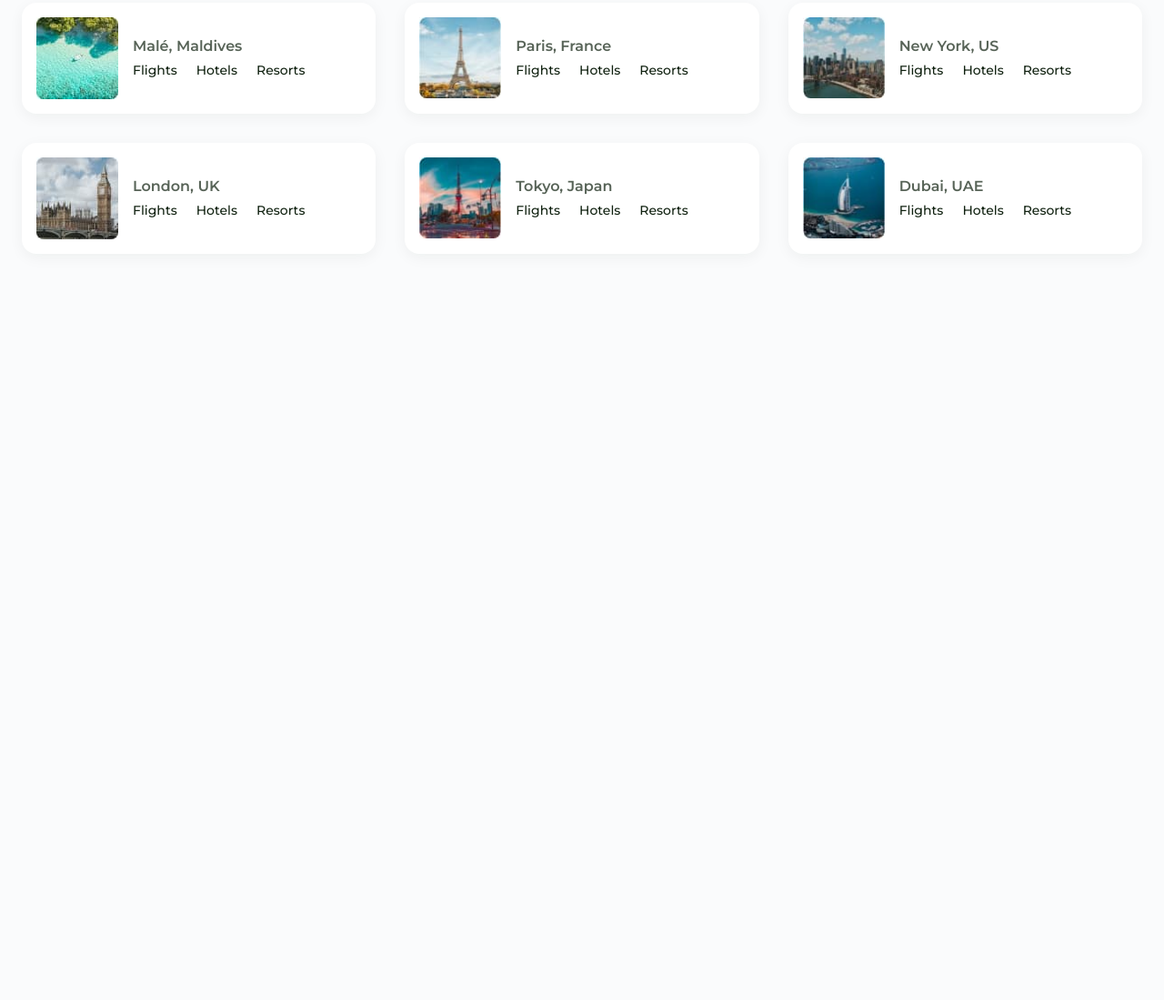
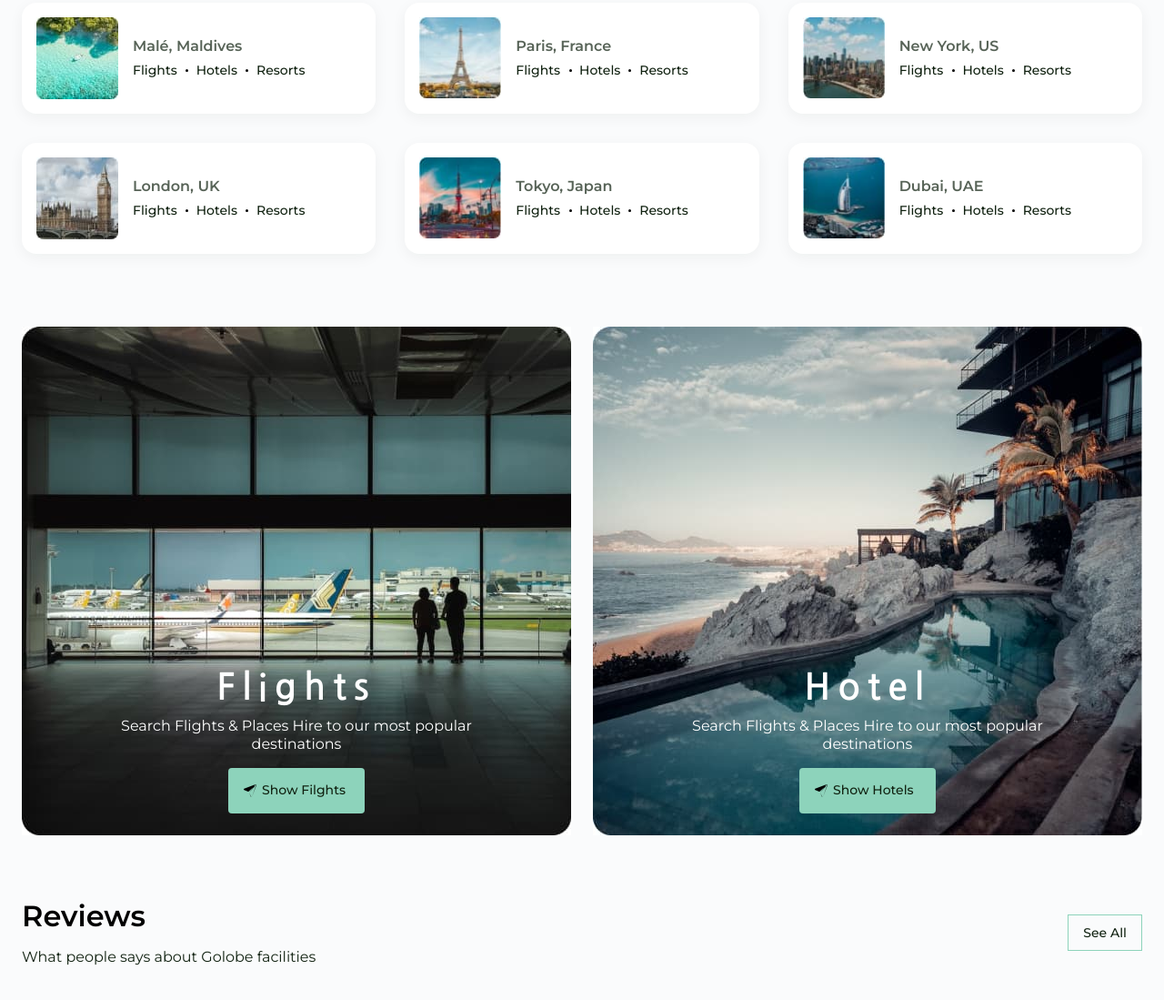
Before and after one commit to DaniilPesotskyi/golobe-landing, a plain HTML site: page index.html in a window 1280 px wide. Shown: the part 1144-2243 px from the top of the page at 91% size. Before the commit the page ends 1503 px from the top, so only its background shows below. Drawn offline with nearby package versions, Linux system fonts and the light colour scheme.

Commit message:
reserve-offers markup

```diff
--- a/index.html
+++ b/index.html
@@ -222,6 +222,55 @@
                 </ul>
             </div>
         </section>
+        <section>
+            <div class="container reserve-offers">
+                <h2 class="visually-hidden">Reserve Offers</h2>
+                <div class="reserve-offers__wrap">
+                    <img src="./images/flights.jpg" alt="airport" class="reserve-offers__img" width="604" height="559">
+                    <div class="reserve-offers__data">
+                        <h3 class="reserve-offers__title">Flights</h3>
+                        <p class="reserve-offers__text">Search Flights & Places Hire to our most popular destinations</p>
+                        <a class="reserve-offers__btn show-smth">
+                            <svg class="reserve-offers__icon-wrap" width="16" height="16">
+                                <use href="./images/icons.svg#icon-paper-plane"></use>
+                            </svg>
+                            Show Filghts
+                        </a>
+                    </div>
+                </div>
+                <div class="reserve-offers__wrap">
+                    <img src="./images/hotels.jpg" alt="hotel" class="reserve-offers__img" width="604" height="559">
+                    <div class="reserve-offers__data">
+                        <h3 class="reserve-offers__title">Hotel</h3>
+                        <p class="reserve-offers__text">Search Flights & Places Hire to our most popular destinations</p>
+                        <a class="reserve-offers__btn show-smth">
+                            <svg class="reserve-offers__icon-wrap" width="16" height="16">
+                                <use href="./images/icons.svg#icon-paper-plane"></use>
+                            </svg>
+                            Show Hotels
+                        </a>
+                    </div>
+                </div>
+            </div>
+        </section>
+        <section>
+            <div class="container">
+                <div class="section-title-block">
+                    <div>
+                        <h2 class="section-title">Reviews</h2>
+                        <p class="section-subtitle">What people says about Golobe facilities</p>
+                    </div>
+                    <a href="#" class="section-button">See All</a>
+                </div>
+            </div>
+            <ul class="revievs-list">
+                <li class="revievs-list__item">
+                    <article class="revievs-list__reviev">
+
+                    </article>
+                </li>
+            </ul>
+        </section>
     </main>
     <footer>
 
--- a/sass/components/_buttons.scss
+++ b/sass/components/_buttons.scss
@@ -45,6 +45,10 @@
 }
 
 .show-smth {
+    display: flex;
+    align-items: center;
+    gap: 5px;
+
     width: 150px;
     height: 50px;
     padding: 16px;
--- a/sass/components/_perfect-trip.scss
+++ b/sass/components/_perfect-trip.scss
@@ -49,3 +49,16 @@
     line-height: 1.2;
     color: $clr-secondary-text;
 }
+
+.directions__tag:not(:last-child)::after {
+    content: ' ';
+
+    position: absolute;
+    top: 40%;
+    left: 120%;
+
+    width: 3px;
+    height: 3px;
+    border-radius: 50%;
+    background-color: black;
+}
--- /dev/null
+++ b/sass/components/_pt-reserve-offers.scss
@@ -0,0 +1,50 @@
+.reserve-offers {
+    display: flex;
+    justify-content: space-between;
+
+    margin-bottom: 70px;
+}
+
+.reserve-offers__wrap {
+    position: relative;
+}
+
+.reserve-offers__img {
+
+}
+
+.reserve-offers__data {
+    position: absolute;
+    bottom: 24px;
+    left: 0;
+    right: 0;
+}
+
+.reserve-offers__title {
+    text-align: center;
+    margin-bottom: 8px;
+
+    font-family: $gothic;
+    font-size: 40px;
+    line-height: 1.25;
+    letter-spacing: 8px;
+    color: $clr-neutrals;
+}
+
+.reserve-offers__text {
+    width: 389px;
+    margin-bottom: 16px;
+    margin-left: auto;
+    margin-right: auto;
+
+    font-family: $montserrat;
+    font-size: 16px;
+    line-height: 1.25;
+    text-align: center;
+    color: $clr-neutrals;
+}
+
+.reserve-offers__btn {
+    margin-left: auto;
+    margin-right: auto;
+}
--- a/sass/main.scss
+++ b/sass/main.scss
@@ -10,3 +10,4 @@
 @import "./components/_header";
 @import "./components/reserve";
 @import "./components/perfect-trip";
+@import "./components/pt-reserve-offers";
```
Also changed, not shown: css/main.css, css/main.min.css, 2 other files.
